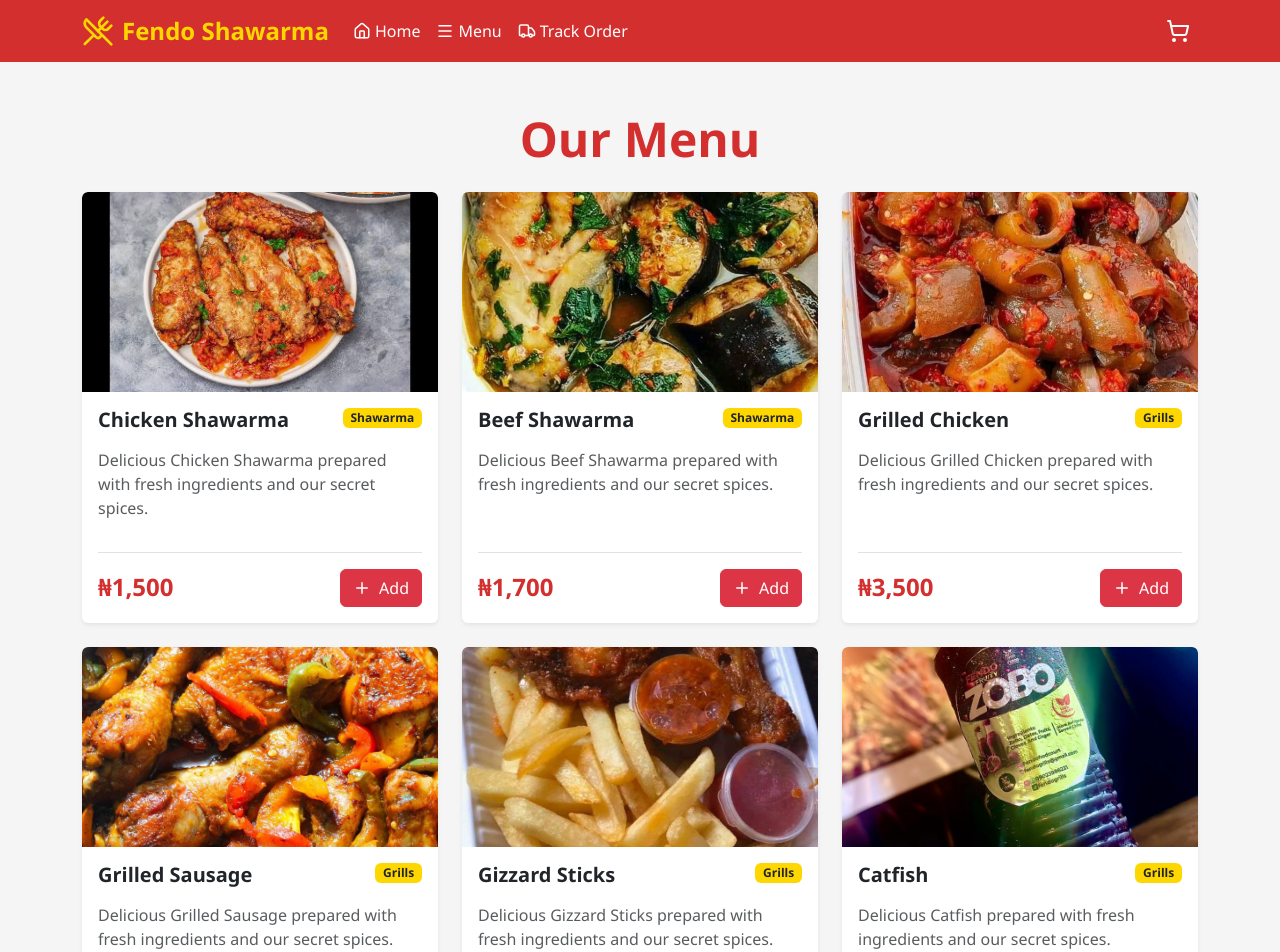
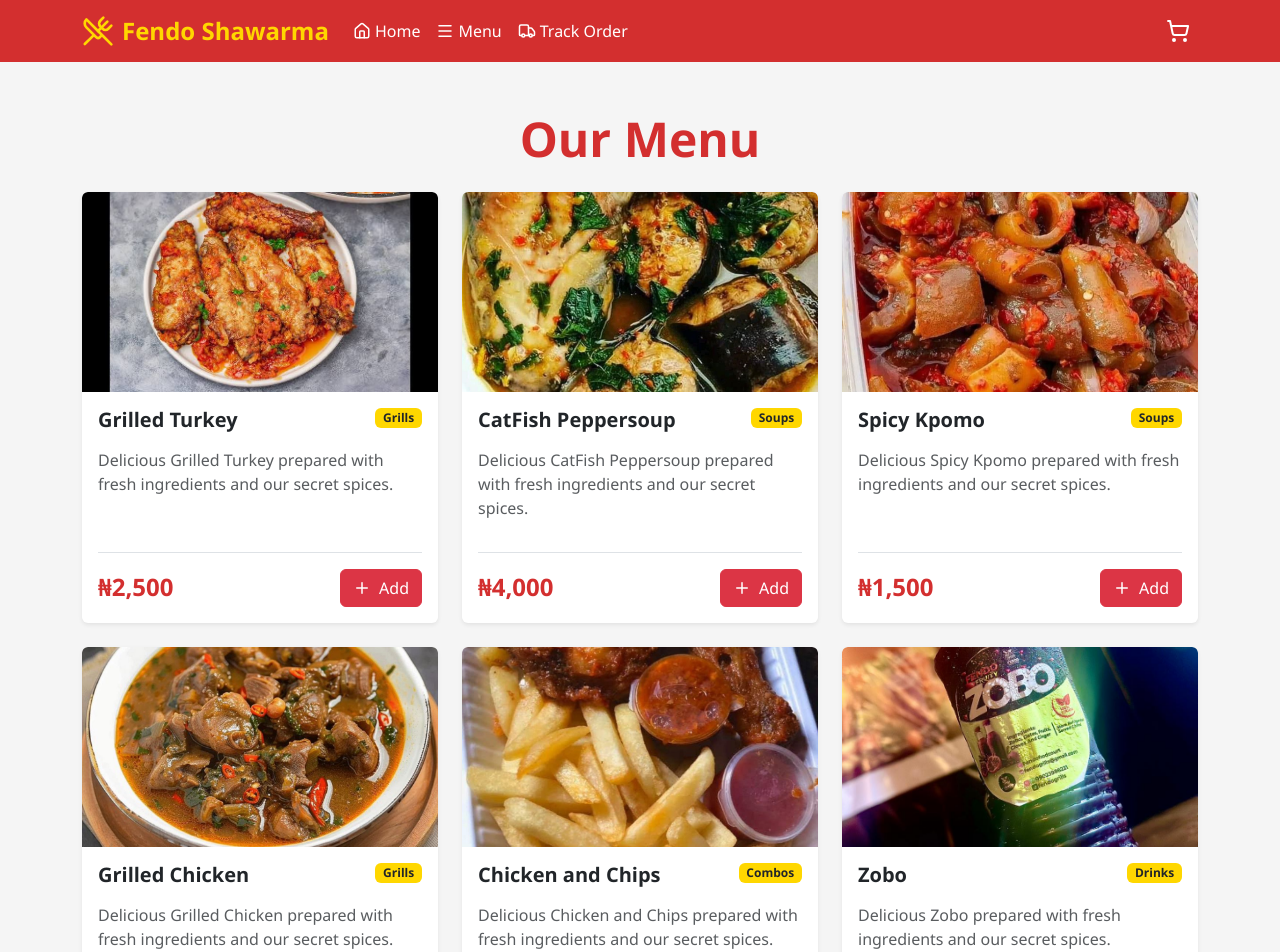
Before and after one commit to Nyerho/fendo, a React (Vite) app: page /menu in a window 1280 px wide. Shown: the top 952 px of the page. Built offline with nearby package versions, Linux system fonts and the light colour scheme.

Commit message:
Rename-menu-items-and-prune-to-specified-list

```diff
--- a/src/pages/Menu.jsx
+++ b/src/pages/Menu.jsx
@@ -14,17 +14,14 @@ import imgW_181048 from '../../images/WhatsApp Image 2026-03-12 at 18.10.48.jpeg
 import imgW_181028 from '../../images/WhatsApp Image 2026-03-12 at 18.10.28.jpeg';
 
 const menuItems = [
-  // Mapping WhatsApp images to closest menu items (assumption noted)
-  { id: 1, name: 'Chicken Shawarma', price: 1500, category: 'Shawarma', image: imgW_181027 },
-  { id: 2, name: 'Beef Shawarma', price: 1700, category: 'Shawarma', image: imgW_181123 },
-  { id: 3, name: 'Grilled Chicken', price: 3500, category: 'Grills', image: imgW_181121 },
-  { id: 4, name: 'Grilled Sausage', price: 1000, category: 'Grills', image: imgW_181028 },
-  { id: 5, name: 'Gizzard Sticks', price: 1200, category: 'Grills', image: imgW_181119 },
-  { id: 6, name: 'Catfish', price: 4000, category: 'Grills', image: imgW_181048 },
-  { id: 7, name: 'Turkey Wings', price: 2500, category: 'Grills', image: imgW_181120 },
-  { id: 8, name: 'Chicken Wings', price: 2000, category: 'Grills', image: imgW_181120 },
-  { id: 9, name: 'Full Turkey', price: 25000, category: 'Grills', image: imgW_181048 },
-  { id: 10, name: 'Full Chicken', price: 8000, category: 'Grills', image: imgW_181121 },
+  // Ordered mapping from the first image to the last, with correct names
+  { id: 1, name: 'Grilled Turkey', price: 2500, category: 'Grills', image: imgW_181027 },
+  { id: 2, name: 'CatFish Peppersoup', price: 4000, category: 'Soups', image: imgW_181123 },
+  { id: 3, name: 'Spicy Kpomo', price: 1500, category: 'Soups', image: imgW_181121 },
+  { id: 4, name: 'Grilled Chicken', price: 3500, category: 'Grills', image: imgW_181120 },
+  { id: 5, name: 'Chicken and Chips', price: 3000, category: 'Combos', image: imgW_181119 },
+  { id: 6, name: 'Zobo', price: 500, category: 'Drinks', image: imgW_181048 },
+  { id: 7, name: 'Cowleg/Goatmeat Peppersoup', price: 3500, category: 'Soups', image: imgW_181028 },
 ];
 
 function Menu() {
```
